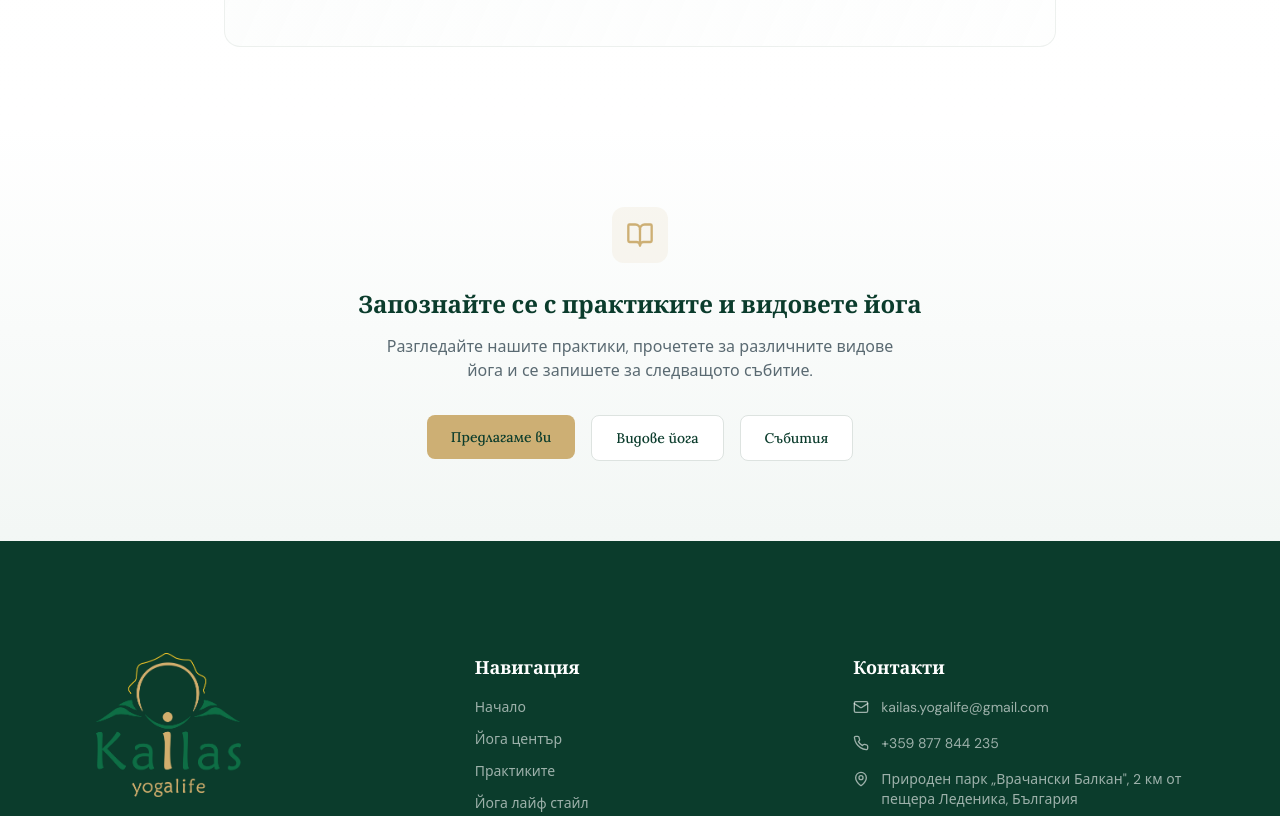
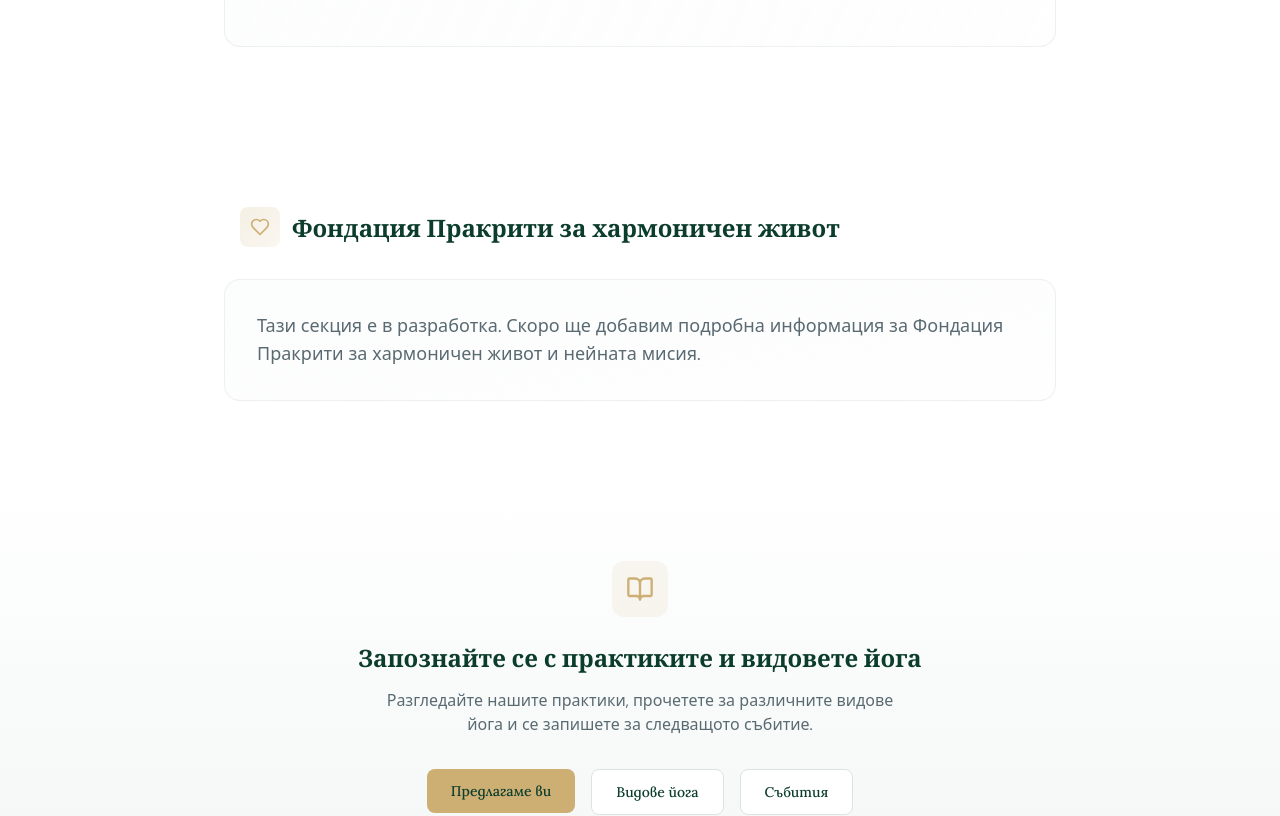
Before and after one commit to StroverIT/kailas, a Next.js app: page /za-nas in a window 1280 px wide. Shown: the part 6260-7076 px from the top of the page. Built offline with nearby package versions, Linux system fonts and the light colour scheme; no server answers; a web font is replaced by a local one.

Commit message:
Add Foundation Section to AboutPage: Introduce a new section with placeholder content for the Prakriti Foundation, enhancing the page layout and user engagement.

```diff
--- a/src/app/za-nas/page.tsx
+++ b/src/app/za-nas/page.tsx
@@ -485,6 +485,29 @@ export default function AboutPage() {
         </div>
       </section>
 
+      {/* Foundation Section */}
+      <section className="py-12 md:py-16 lg:py-20 section-padding">
+        <div className="container mx-auto max-w-4xl">
+          <div className="flex items-center gap-2 md:gap-3 mb-6 md:mb-8 px-4">
+            <div className="w-8 h-8 md:w-10 md:h-10 rounded-lg bg-gradient-to-br from-secondary/20 to-secondary/10 flex items-center justify-center flex-shrink-0">
+              <Heart className="w-4 h-4 md:w-5 md:h-5 text-secondary" />
+            </div>
+            <h3 className="font-heading text-xl md:text-2xl font-semibold text-foreground">
+              Фондация Пракрити за хармоничен живот
+            </h3>
+          </div>
+
+          <div className="space-y-4 md:space-y-6 p-6 md:p-8 rounded-2xl bg-gradient-to-br from-muted/30 to-muted/10 border border-border/50">
+            <div className="prose prose-sm md:prose-lg max-w-none">
+              <p className="text-base md:text-lg text-muted-foreground font-body leading-relaxed">
+                Тази секция е в разработка. Скоро ще добавим подробна информация
+                за Фондация Пракрити за хармоничен живот и нейната мисия.
+              </p>
+            </div>
+          </div>
+        </div>
+      </section>
+
       {/* Values / CTA */}
       <section className="py-12 md:py-16 lg:py-20 section-padding bg-gradient-section">
         <div
```
